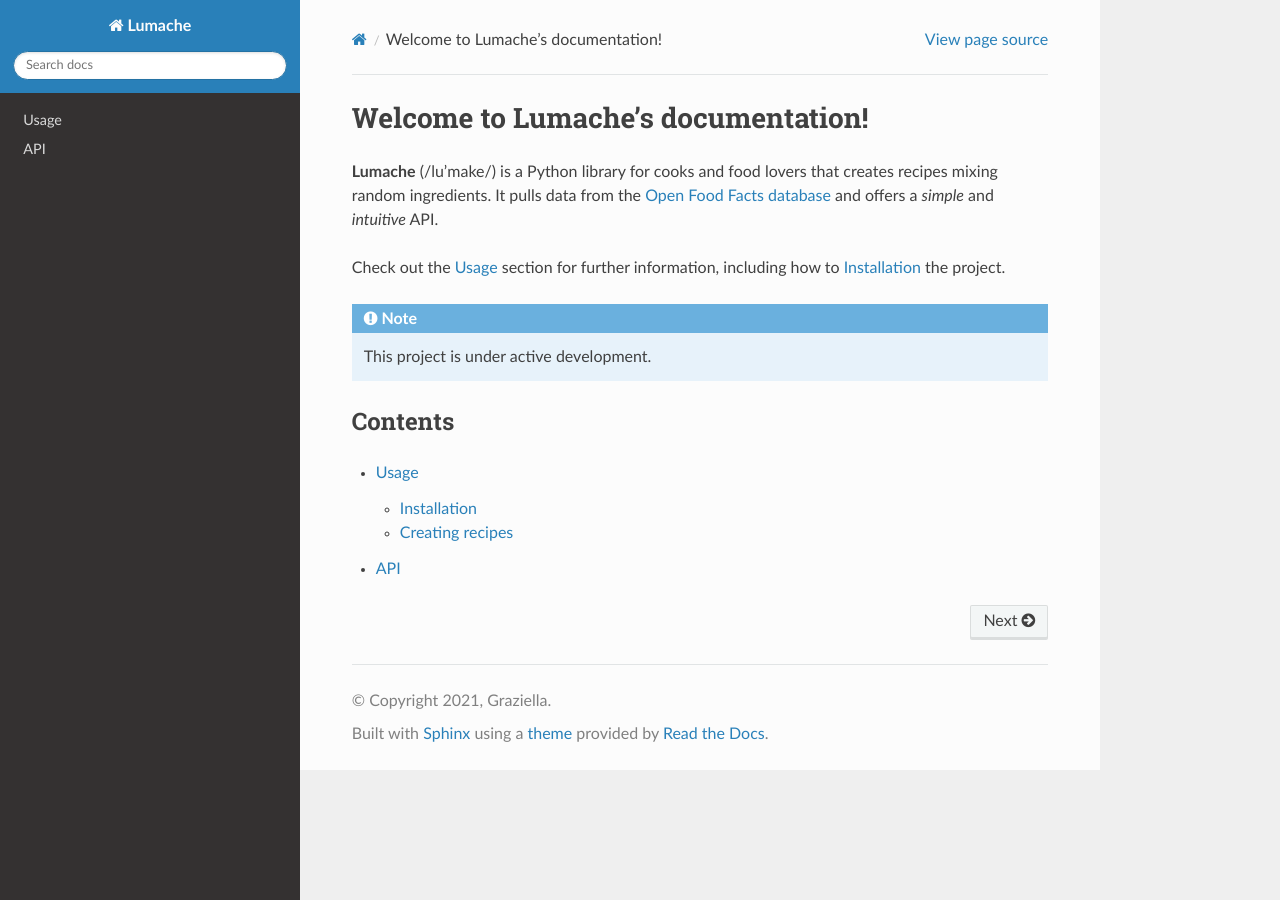
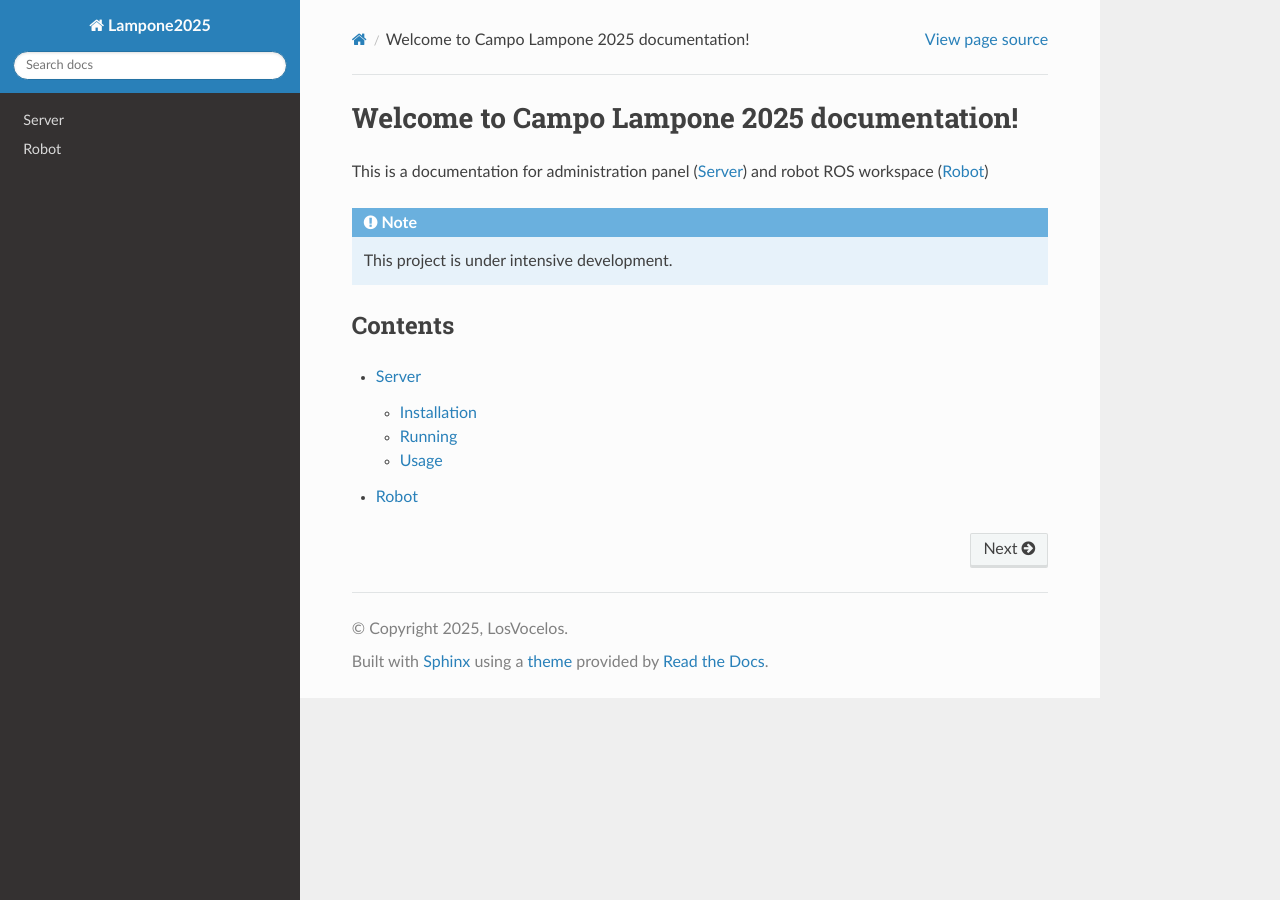
Before and after one commit to LosVocelos/LamponeDocs, a Sphinx documentation site: the page built from docs/source/index.rst, in a window 1280 px wide. Built offline with Sphinx 7.4.7 and the Read the Docs theme 3.1.0, drawn with Linux system fonts in a browser that asks for light colours.

Commit message:
Updated to fit the project

```diff
--- a/docs/source/api.rst
+++ /dev/null
@@ -1,7 +0,0 @@
-API
-===
-
-.. autosummary::
-   :toctree: generated
-
-   lumache
--- a/docs/source/conf.py
+++ b/docs/source/conf.py
@@ -2,9 +2,9 @@
 
 # -- Project information
 
-project = 'Lumache'
-copyright = '2021, Graziella'
-author = 'Graziella'
+project = 'Lampone2025'
+copyright = '2025, LosVocelos'
+author = 'LosVocelos'
 
 release = '0.1'
 version = '0.1.0'
--- a/docs/source/index.rst
+++ b/docs/source/index.rst
@@ -1,22 +1,16 @@
-Welcome to Lumache's documentation!
+Welcome to Campo Lampone 2025 documentation!
 ===================================
 
-**Lumache** (/lu'make/) is a Python library for cooks and food lovers
-that creates recipes mixing random ingredients.
-It pulls data from the `Open Food Facts database <https://world.openfoodfacts.org/>`_
-and offers a *simple* and *intuitive* API.
-
-Check out the :doc:`usage` section for further information, including
-how to :ref:`installation` the project.
+This is a documentation for administration panel (:doc:`server`) and robot ROS workspace (:doc:`robot`)
 
 .. note::
 
-   This project is under active development.
+   This project is under intensive development.
 
 Contents
 --------
 
 .. toctree::
 
-   usage
-   api
+   server
+   robot
--- /dev/null
+++ b/docs/source/robot.rst
@@ -0,0 +1,4 @@
+Robot
+=====
+
+WIP
```
Also changed, not shown: docs/source/server.rst (added, +20 -0 lines), docs/source/usage.rst (deleted, +0 -33 lines), 1 other file.
